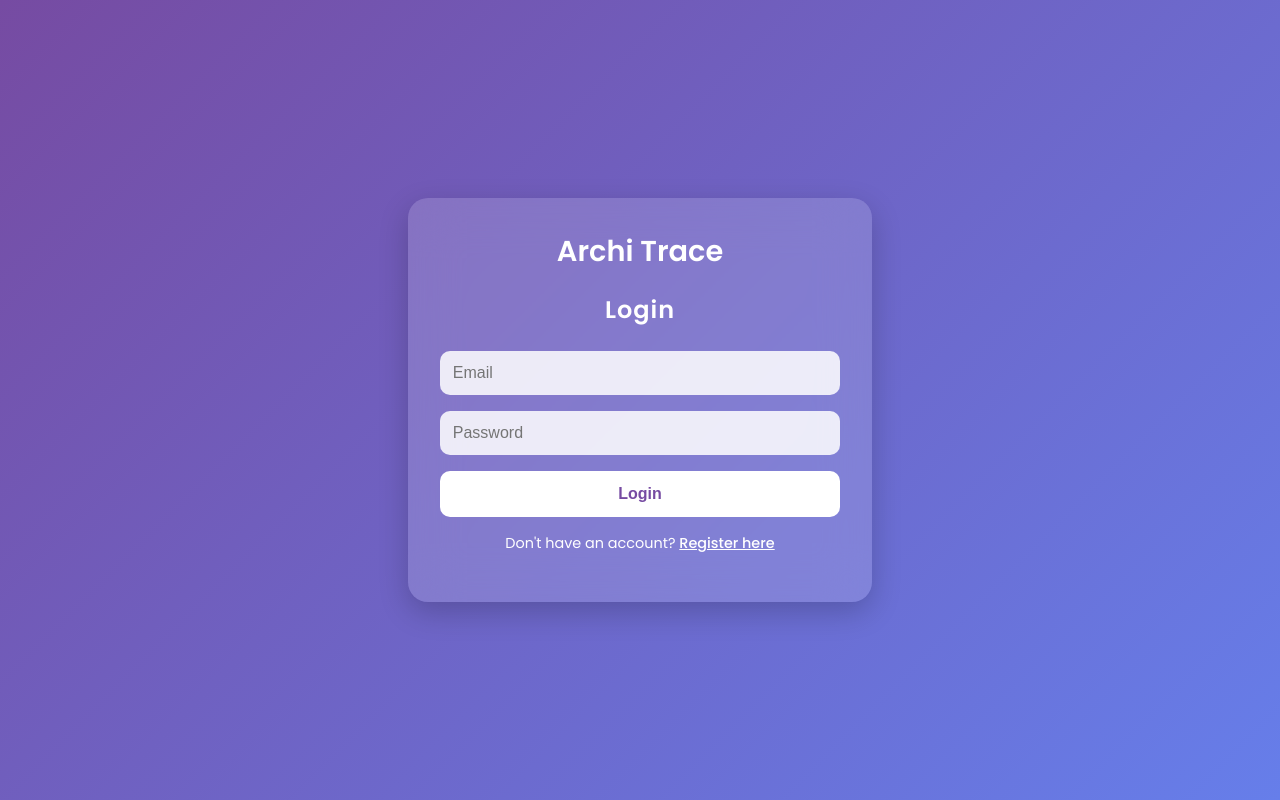
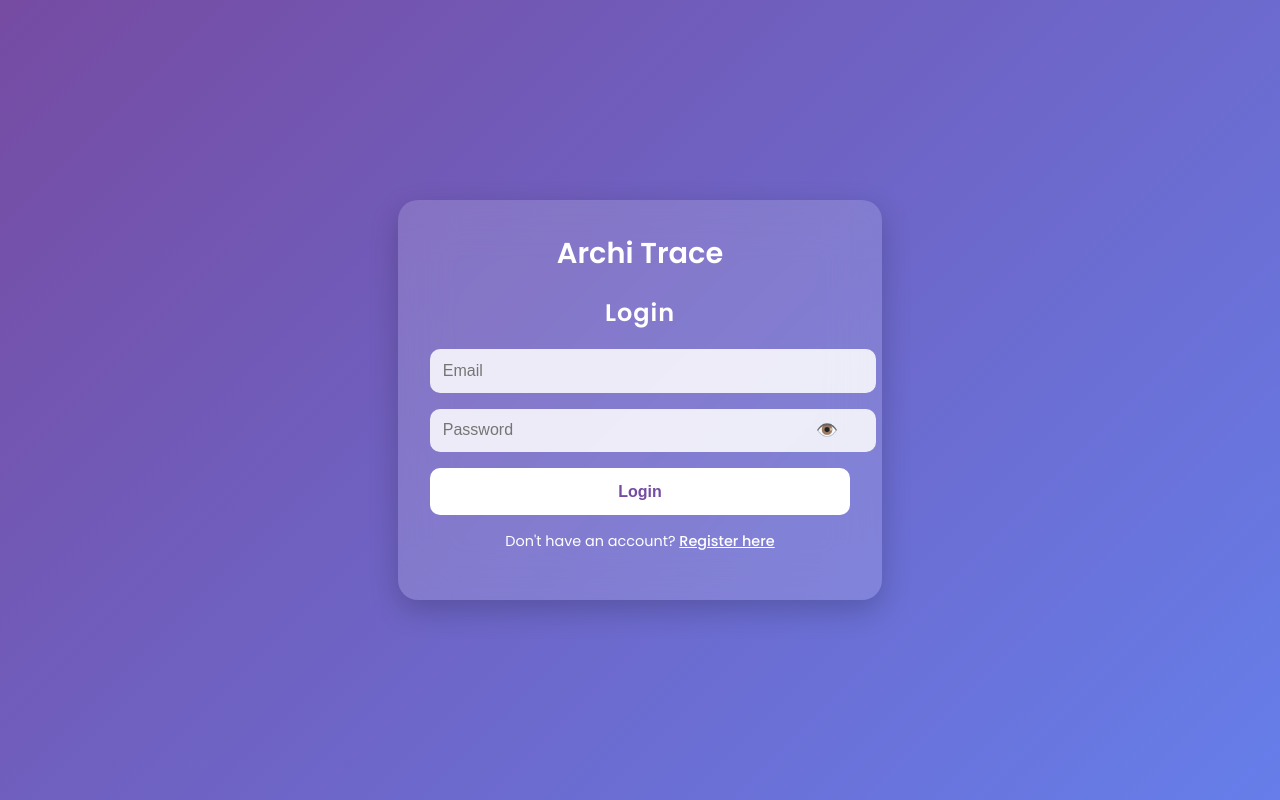
Before and after one commit to Arhyeldee001/Archi-Sketch, a FastAPI app: page /login in a window 1280 px wide. Run offline with FastAPI, Linux system fonts and the light colour scheme.

Commit message:
Update login.html

```diff
--- a/templates/login.html
+++ b/templates/login.html
@@ -31,7 +31,7 @@
 
     .container {
       width: 100%;
-            max-width: 400px;
+      max-width: 420px;
       background: rgba(255, 255, 255, 0.15);
       backdrop-filter: blur(25px);
       padding: 2rem;
@@ -48,7 +48,7 @@
     }
 
     h2 {
-            margin-bottom: 1.5rem;
+      margin-bottom: 1.2rem;
       font-weight: 600;
       letter-spacing: 1px;
     }
@@ -69,8 +69,13 @@
       display: flex;
     }
 
+    .input-group {
+      position: relative;
+    }
+
     input {
       padding: 0.8rem;
+      width: 100%;
       border: none;
       border-radius: 10px;
       font-size: 1rem;
@@ -83,6 +88,17 @@
     input:focus {
       background: #fff;
       box-shadow: 0 0 5px rgba(118, 75, 162, 0.5);
+    }
+
+    .toggle-password {
+      position: absolute;
+      right: 12px;
+      top: 50%;
+      transform: translateY(-50%);
+      cursor: pointer;
+      color: #764ba2;
+      font-size: 1.1rem;
+      user-select: none;
     }
 
     button {
@@ -139,19 +155,33 @@
     <div class="logo">Archi Trace</div>
     <h2 id="formTitle">Login</h2>
 
-        <!-- Login Form -->
+    <!-- LOGIN FORM -->
     <form id="loginForm" class="active">
       <input type="email" id="loginEmail" placeholder="Email" required />
+      <div class="input-group">
         <input type="password" id="loginPassword" placeholder="Password" required />
+        <span class="toggle-password" onclick="togglePassword('loginPassword', this)">👁️</span>
+      </div>
       <button type="submit">Login</button>
     </form>
 
-        <!-- Register Form -->
+    <!-- REGISTER FORM -->
     <form id="registerForm">
       <input type="text" id="regFullname" placeholder="Full Name" required />
-            <input type="text" id="regPhone" placeholder="Phone" required />
+      <input type="text" id="regUsername" placeholder="Username" required />
       <input type="email" id="regEmail" placeholder="Email" required />
+      <input type="text" id="regPhone" placeholder="Phone Number" required />
+
+      <div class="input-group">
         <input type="password" id="regPassword" placeholder="Password" required />
+        <span class="toggle-password" onclick="togglePassword('regPassword', this)">👁️</span>
+      </div>
+
+      <div class="input-group">
+        <input type="password" id="regConfirmPassword" placeholder="Confirm Password" required />
+        <span class="toggle-password" onclick="togglePassword('regConfirmPassword', this)">👁️</span>
+      </div>
+
       <button type="submit">Register</button>
     </form>
 
@@ -180,6 +210,17 @@
       message.textContent = "";
     }
 
+    function togglePassword(id, el) {
+      const input = document.getElementById(id);
+      if (input.type === "password") {
+        input.type = "text";
+        el.textContent = "🙈";
+      } else {
+        input.type = "password";
+        el.textContent = "👁️";
+      }
+    }
+
     loginForm.addEventListener("submit", async (e) => {
       e.preventDefault();
       const data = {
@@ -196,7 +237,6 @@
         });
 
         const result = await res.json();
-
         if (!res.ok) {
           message.textContent = "❌ " + (result.detail || "Login failed");
           return;
@@ -219,11 +259,19 @@
 
     registerForm.addEventListener("submit", async (e) => {
       e.preventDefault();
+      const pass = document.getElementById("regPassword").value;
+      const confirm = document.getElementById("regConfirmPassword").value;
+      if (pass !== confirm) {
+        message.textContent = "❌ Passwords do not match";
+        return;
+      }
+
       const user = {
         fullname: document.getElementById("regFullname").value,
+        username: document.getElementById("regUsername").value,
+        email: document.getElementById("regEmail").value,
         phone: document.getElementById("regPhone").value,
-                email: document.getElementById("regEmail").value,
-                password: document.getElementById("regPassword").value
+        password: pass
       };
 
       try {
@@ -235,7 +283,6 @@
         });
 
         const result = await res.json();
-
         if (!res.ok) {
           message.textContent = "❌ " + (result.detail || "Registration failed");
           return;
@@ -253,7 +300,7 @@
       }
     });
 
-        // Register Service Worker
+    // Service Worker
     if ('serviceWorker' in navigator) {
       window.addEventListener('load', () => {
         navigator.serviceWorker.register('/static/sw.js')
```
Lines whose indentation alone changed are shown as unchanged.
